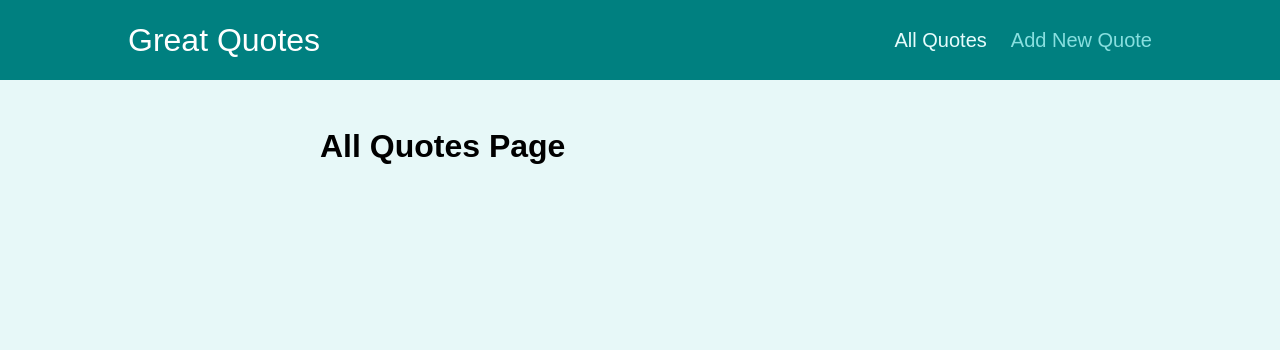
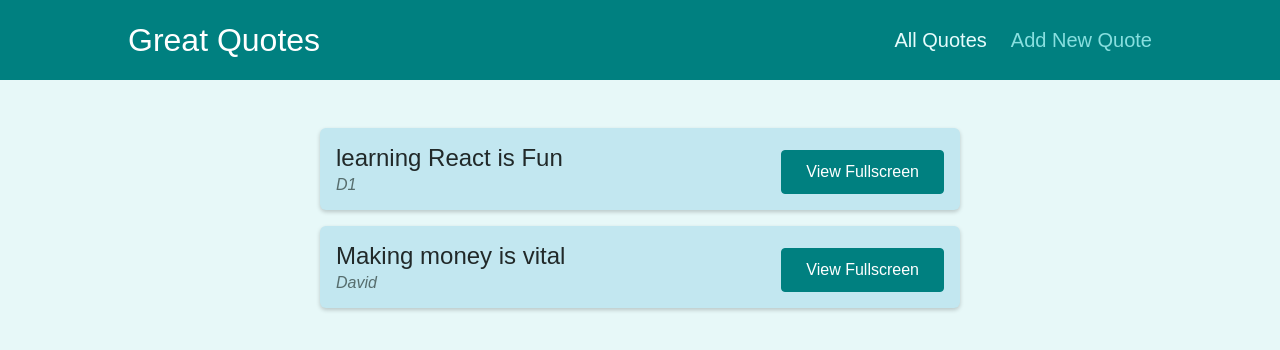
Before and after one commit to Marshall-D/quotes-web-app, a React (Create React App) app: page /quotes in a window 1280 px wide. Shown: the top 350 px of the page. Built offline with nearby package versions, Linux system fonts and the light colour scheme.

Commit message:
added navigation and header

```diff
--- a/src/components/quotes/QuoteForm.js
+++ b/src/components/quotes/QuoteForm.js
@@ -1,7 +1,7 @@
 import { useRef } from 'react';
 
-import Card from '../ui/Card';
-import LoadingSpinner from '../ui/LoadingSpinner';
+import Card from '../UI/Card';
+import LoadingSpinner from '../UI/LoadingSpinner';
 import classes from './QuoteForm.module.css';
 
 const QuoteForm = (props) => {
--- a/src/pages/AllQuotes.js
+++ b/src/pages/AllQuotes.js
@@ -1,6 +1,13 @@
+import QuoteList from "../components/quotes/QuoteList";
+
+const DUMMY_QUOTES =[
+    {id:'d1', author:'D1', text:'learning React is Fun'},
+    {id:'d2', author:'David', text:'Making money is vital'}
+
+    ];
 
 const AllQuotes = () => {
-    return <h1> All Quotes Page </h1>;
+    return <QuoteList quotes={DUMMY_QUOTES}> All Quotes Page </QuoteList>;
 
 
 };
--- a/src/pages/NewQuote.js
+++ b/src/pages/NewQuote.js
@@ -1,6 +1,10 @@
+import QuoteForm from "../components/quotes/QuoteForm";
 
 const NewQuote = () => {
-    return <h1> New Quote Page </h1>;
+    const quoteHandler = (userData) => {
+        console.log(userData);
+    };
+    return <QuoteForm onAddQuote={quoteHandler} >  </QuoteForm>;
 
 };
 export default NewQuote;
```
